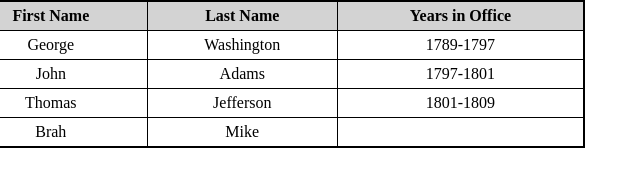
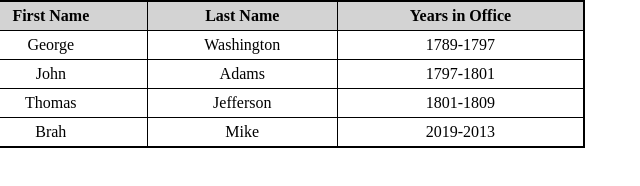
Before and after one commit to mpe29/CS50, a plain HTML site: page src0/table.html in a window 1280 px wide. Shown: the part 80-266 px from the top of the page, 55-695 px from the left. Drawn offline with Linux system fonts and the light colour scheme.

Commit message:
Dates added

```diff
--- a/src0/table.html
+++ b/src0/table.html
@@ -46,6 +46,7 @@
             <tr>
                 <td>Brah</td>
                 <td>Mike</td>
+                <td>2019-2013</td>
             </tr>
         </table>
     </body>
```
